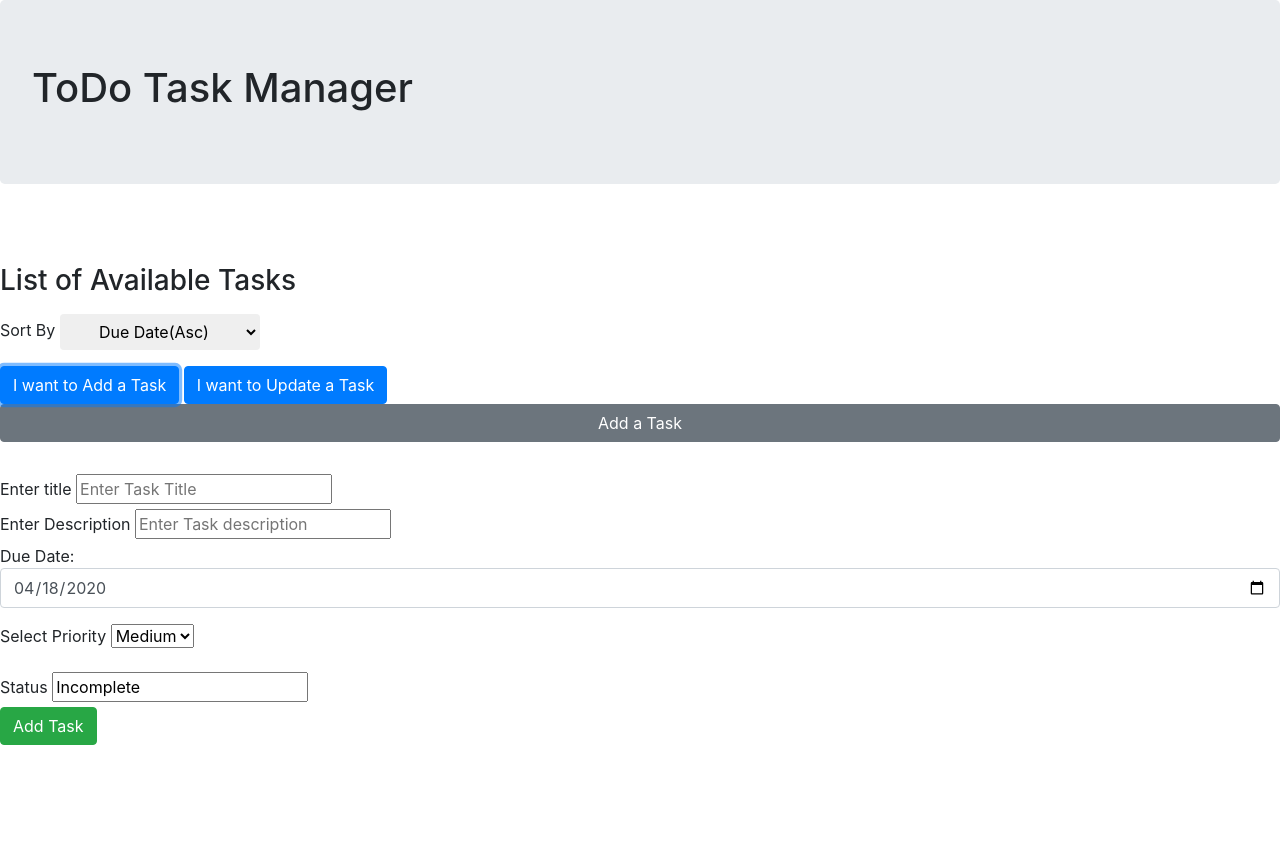
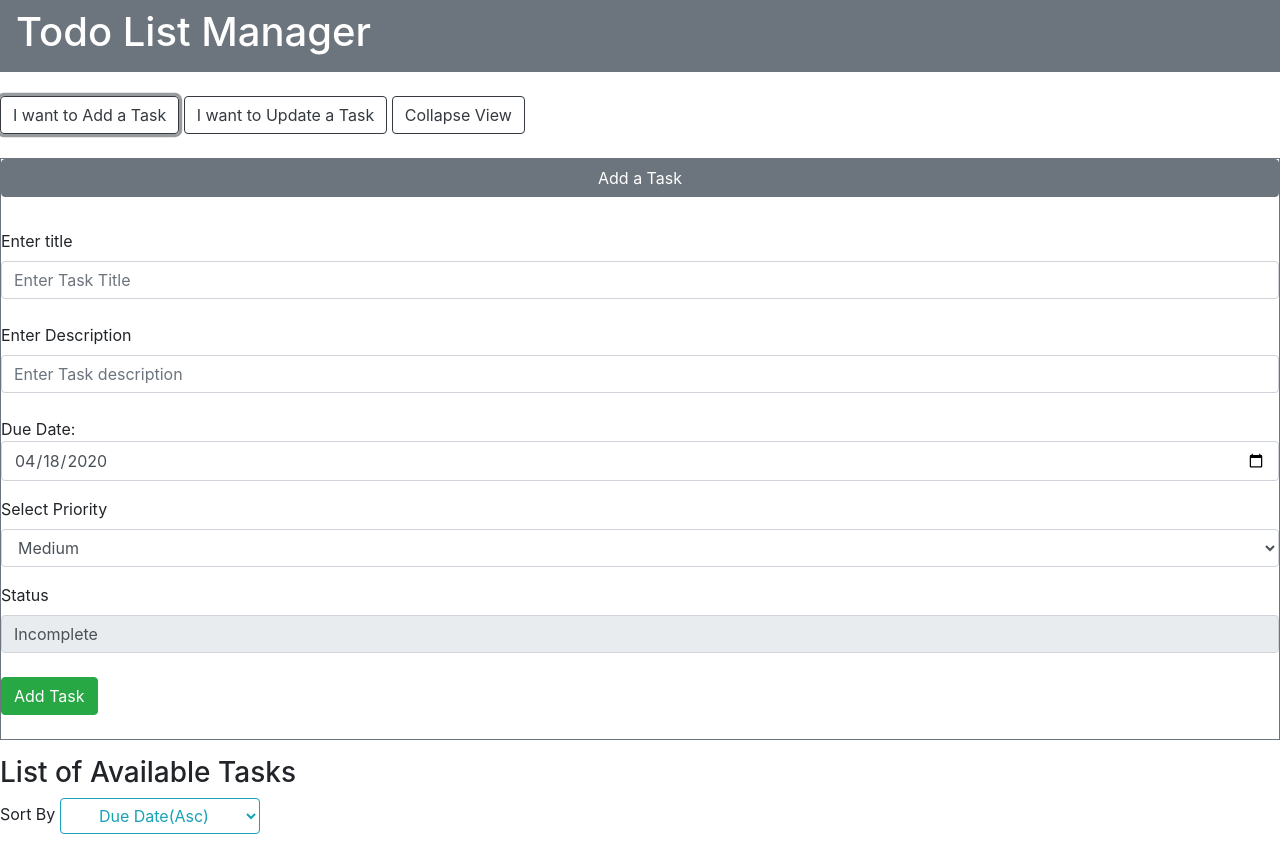
Before and after one commit to dhiru97-web/addtasknotes, a website: page public/index.html in a window 1280 px wide. Both pictures are taken after a click on the button "I want to Add a Task". Before the commit the page ends 800 px from the top, so only its background shows below. Drawn offline with nearby package versions, Linux system fonts and the light colour scheme; no server answers.

Commit message:
fixing version

```diff
--- a/public/addNoteFormElement.html
+++ b/public/addNoteFormElement.html
@@ -1,6 +1,6 @@
-<div>
+<div class="notesForm">
     <form id="addNote" action="#">
         <input type="text" class="noteVerbose form-control col-4" name="noteVerbose" placeholder="Add a note"><br>
-        <button type="button" class="btn btn-primary">Add Note</button>
+        <button type="button" class="noteSubmitButton btn btn-outline-info btn-md">Add Note</button>
     </form>
 </div>
--- a/public/index.html
+++ b/public/index.html
@@ -13,52 +13,33 @@
 </head>
 
 <body onload=fetchAll()>
-    <div class="jumbotron">
-        <h1>ToDo Task Manager</h1>
-      </div>
+    <nav class="navbar navbar-dark bg-secondary">
+        <h1 style="color:white;">Todo List Manager</h1>
+    </nav>
     <br>
+    <div>
+        <button type="button" class="btn btn-outline-dark" onclick=showAddTaskForm()>I want to Add a Task</button>
+        <button type="button" class="btn btn-outline-dark" onclick=showUpdateTaskForm()>I want to Update a Task</button>
+        <button type="button" class="btn btn-outline-dark" onclick=collapseAllView()>Collapse View</button>
+    </div>
     <br>
-
-    <div id="listOfTasks">
-        <fieldset>
-            <h3>List of Available Tasks</h3>
-
-
-            <ul id="listElement"></ul>
-            <p>
-                <label>Sort By</label>
-                <!-- <button class="btn btn-outline-info">Apply</button> -->
-                <select id="sortingPreference" class="btn" onclick=Sort()>
-                    <option value="dateASC">Due Date(Asc)</option>
-                    <option value="dateDESC">Due Date(Desc)</option>
-                    <option value="priority">Priority (high to low)</option>
-                    <option value="status">Completion Status</option>
-                </select>
-            </p>
-
-        </fieldset>
-    </div>
-    <div>
-        <button type="button" class="btn btn-primary" onclick=showAddTaskForm()>I want to Add a Task</button>
-        <button type="button" class="btn btn-primary" onclick=showUpdateTaskForm()>I want to Update a Task</button>
-    </div>
-    <div id="AddtaskForm" class="form-group ">
+    <div id="AddtaskForm" class="form-group border border-secondary">
         <fieldset>
             <legend class='btn btn-secondary'>Add a Task</legend><br>
             <!--  <input type="text" name="task" id="id" placeholder="Enter Task Id" class="formInput form-control"
                 required><br> -->
             <label>Enter title</label>
-            <input type="textbox" name="title" id="title" placeholder="Enter Task Title" class="formInput "
+            <input type="textbox" name="title" id="title" placeholder="Enter Task Title" class="formInput form-control"
                 required><br>
             <label>Enter Description</label>
             <input type="text" name="description" id="description" placeholder="Enter Task description"
-                class="formInput "><br>
+                class="formInput form-control"><br>
             <p>Due Date:&nbsp;<input type="date" name="due" id="due" class="formInput form-control"></p>
 
             <fieldset>
                 <p>
                     <label>Select Priority</label>
-                    <select id="priority" class="formInput ">
+                    <select id="priority" class="formInput form-control">
                         <option value="Low">Low</option>
                         <option value="Medium" selected>Medium</option>
                         <option value="High">High</option>
@@ -66,7 +47,7 @@
                 </p>
             </fieldset>
             <label>Status</label>
-            <input type="text" id="status" placeholder="status" class="formInput " value="Incomplete"
+            <input type="text" id="status" placeholder="status" class="formInput form-control" value="Incomplete"
                 readonly><br>
             <button type="submit" id="submit" class="btn btn-success" onclick=addTask()>Add Task</button>
             <br>
@@ -74,12 +55,16 @@
         <br>
     </div>
 
-    <div id="UpdatetaskForm" class="form-group">
+    <div id="UpdatetaskForm" class="form-group border border-secondary">
         <fieldset>
             <legend class='btn btn-secondary'>Update Task</legend>
             <label>Enter Task ID to update</label>
             <input type="text" name="task" id="idToUpdate" placeholder="Enter Task Id"
                 class="formInput form-control col-3" required><br>
+            <!--  <input type="text" name="title" id="title" placeholder="Task Title" class="form-control col-2" required
+                readonly><br>
+            <input type="text" name="description" id="description" placeholder="Task description"
+                class="formInput form-control col-2" readonly><br> -->
             <p>Due Date:&nbsp;<input type="date" name="due" id="dueToUpdate" class="formInput form-control col-3"></p>
 
             <fieldset>
@@ -98,10 +83,29 @@
                 <option value="Completed">Completed</option>
                 <option value="Incomplete">Incomplete</option>
             </select><br>
+
             <button type="submit" class="btn btn-primary" id="submit" onclick=updateTask()>Update Task</button>
         </fieldset><br>
     </div>
 
+    <div id="listOfTasks">
+        <fieldset>
+            <h3>List of Available Tasks</h3>
+            <p>
+                <label>Sort By</label>
+                <!-- <button class="btn btn-outline-info">Apply</button> -->
+                <select id="sortingPreference" class="btn btn-outline-info" onclick=Sort()>
+                    <option value="dateASC">Due Date(Asc)</option>
+                    <option value="dateDESC">Due Date(Desc)</option>
+                    <option value="priority">Priority (high to low)</option>
+                    <option value="status">Completion Status</option>
+                </select>
+            </p>
+
+            <ul id="listElement"></ul>
+
+        </fieldset>
+    </div>
 
     <script>
         // Set default value to tomorrow's date
--- a/public/script.js
+++ b/public/script.js
@@ -269,9 +269,9 @@ async function updateTask() {
     statusByUser = document.getElementById("statusToUpdate").value
 
     currentDetailsOnId = listOfTasks[tID - 1]
-    if (currentTaskID == undefined) {
+    if (currentDetailsOnId == undefined) {
         window.alert("No such TaskId exists. Please enter a valid TaskID")
-        return
+        return false
     }
     // await console.log("current details", currentDetailsOnId)
 
```
Also changed, not shown: database/db.js (line endings or trailing spaces), public/style.css (line endings or trailing spaces), public/todoElement.html (line endings or trailing spaces), routes/todos.js (line endings or trailing spaces), server.js (line endings or trailing spaces), 2 other files.
